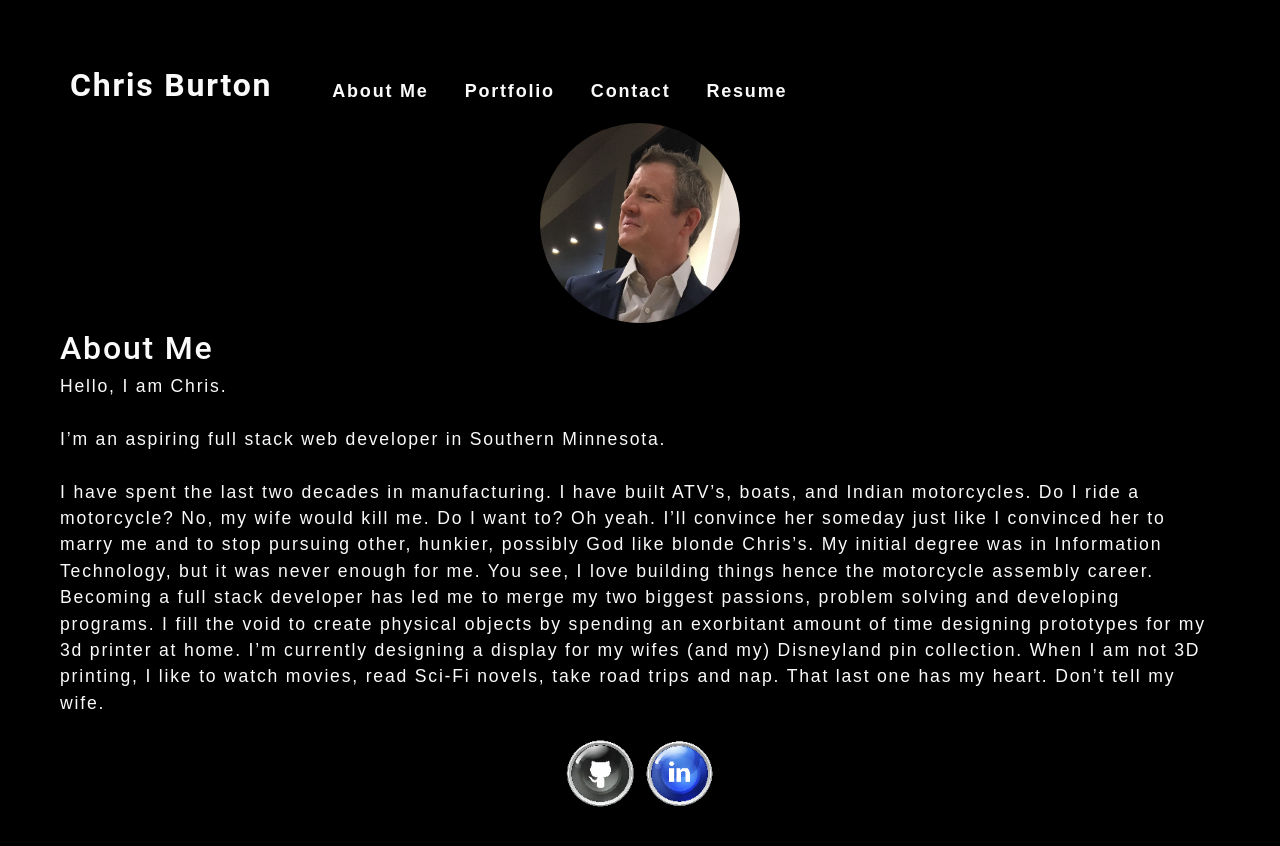
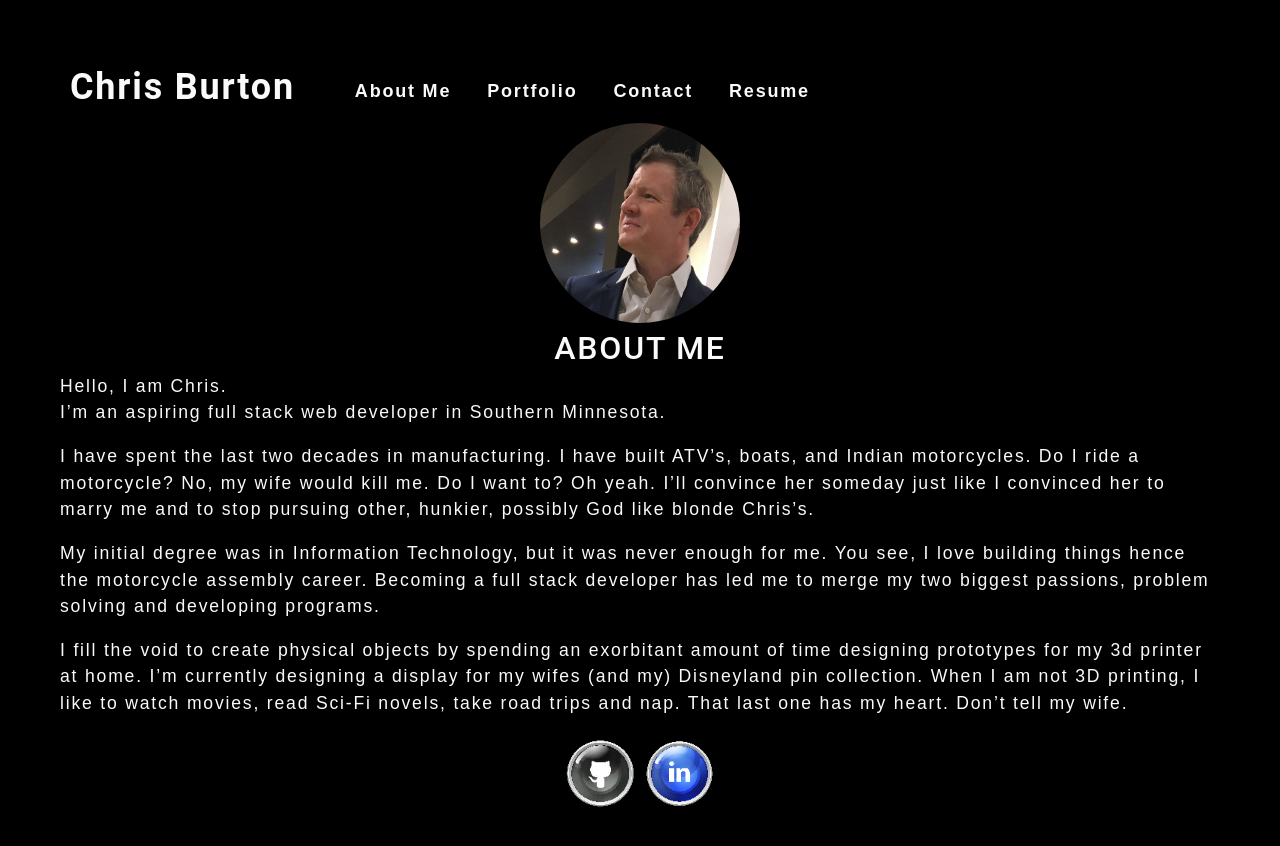
Before and after one commit to Wizzle13/cburton-portfolio, a React (Create React App) app: page / in a window 1280 px wide. Shown: the top 846 px of the page. Built offline with nearby package versions, Linux system fonts and the light colour scheme.

Commit message:
adjusted page titles and page lay outs to work better with moble

```diff
--- a/src/components/Header.js
+++ b/src/components/Header.js
@@ -5,11 +5,11 @@ function Header() {
   const [contactSelected, setContactSelected] = useState(false);
     return (
         <header className="flex-row px-1">
-          <h2>
+          <h1>
             <a data-testid="link" href="/">
               <span>Chris Burton</span>
             </a>
-          </h2>
+          </h1>
           <Nav>
             contactSelected={contactSelected}
             setContactSelected={setContactSelected}
--- a/src/css/App.css
+++ b/src/css/App.css
@@ -5,6 +5,23 @@
 .App-logo {
   height: 40vmin;
   pointer-events: none;
+}
+
+.section-title {
+  text-align: center;
+}
+
+.contactme
+{
+    display: block;
+    text-align: center;
+}
+
+form {
+  display: inline-block;
+  margin-left: auto;
+  margin-right: auto;
+  text-align: left;
 }
 
 @media (prefers-reduced-motion: no-preference) {
@@ -36,3 +53,23 @@
     transform: rotate(360deg);
   }
 }
+
+/* MEDIA QUERY FOR SMALLER DESKTOP SCREENS AND SMALLER */
+@media screen and (max-width: 980px) {
+
+}
+
+/* MEDIA QUERY FOR TABLETS AND SMALLER */
+@media screen and (max-width: 768px) {
+
+}
+
+/* MEDIA QUERY FOR MOBILE PHONES AND SMALLER */
+@media screen and (max-width: 575px) {
+  .contactme   {
+    text-align: left;
+  }
+
+
+
+}
--- a/src/pages/About.js
+++ b/src/pages/About.js
@@ -10,18 +10,22 @@ function About() {
                     <img src={require(`../assets/images/profilepic.webp`)} alt="/" />
 
                 </section>
-                <h2 className='section-title'>About Me</h2>
+                <h2 className='section-title'>ABOUT ME</h2>
                 <p className='aboutme-info'>
                     Hello, I am Chris.
-                    <br/>
-                    <br/>
-                    I’m an aspiring full stack web developer in Southern Minnesota.
-                    <br/>
-                    <br/>
-                    I have spent the last two decades in manufacturing. I have built ATV’s, boats, and Indian motorcycles. Do I ride a motorcycle? No, my wife would kill me. Do I want to? Oh yeah. I’ll convince her someday just like I convinced her to marry me and to stop pursuing other, hunkier, possibly God like blonde Chris’s.
-                    My initial degree was in Information Technology, but it was never enough for me. You see, I love building things hence the motorcycle assembly career. Becoming a full stack developer has led me to merge my two biggest passions, problem solving and developing programs.
-                    I fill the void to create physical objects by spending an exorbitant amount of time designing prototypes for my 3d printer at home. I’m currently designing a display for my wifes (and my) Disneyland pin collection.
-                    When I am not 3D printing, I like to watch movies, read Sci-Fi novels, take road trips and nap. That last one has my heart. Don’t tell my wife.
+                    <p>
+                        I’m an aspiring full stack web developer in Southern Minnesota.
+                    </p>
+                    <p>
+                        I have spent the last two decades in manufacturing. I have built ATV’s, boats, and Indian motorcycles. Do I ride a motorcycle? No, my wife would kill me. Do I want to? Oh yeah. I’ll convince her someday just like I convinced her to marry me and to stop pursuing other, hunkier, possibly God like blonde Chris’s.
+                    </p>
+                    <p>
+                        My initial degree was in Information Technology, but it was never enough for me. You see, I love building things hence the motorcycle assembly career. Becoming a full stack developer has led me to merge my two biggest passions, problem solving and developing programs.
+                    </p>
+                    <p>
+                        I fill the void to create physical objects by spending an exorbitant amount of time designing prototypes for my 3d printer at home. I’m currently designing a display for my wifes (and my) Disneyland pin collection.
+                        When I am not 3D printing, I like to watch movies, read Sci-Fi novels, take road trips and nap. That last one has my heart. Don’t tell my wife.
+                    </p>
                 </p>
             </section>
         </div>
--- a/src/pages/Contact.js
+++ b/src/pages/Contact.js
@@ -43,8 +43,8 @@ function ContactForm() {
     }
 
     return (
-        <section>
-          <h1 data-testid="h1tag">Contact me</h1>
+        <section className='contactme'>
+          <h2 className='section-title'>CONTACT ME</h2>
           <form id="contact-form" ref={form} onSubmit={sendEmail}>
             <div>
                 <label htmlFor="name">Name:</label><br />
@@ -56,7 +56,7 @@ function ContactForm() {
             </div>
             <div>
                 <label htmlFor="message">Message:</label><br />
-                <textarea name="message" defaultValue={message} onBlur={handleChange} rows="5" />
+                <textarea name="message" defaultValue={message} onBlur={handleChange} cols="15" />
                 {errorMessage && (
                     <div>
                         <p className='error-text'>{errorMessage}</p>
--- a/src/pages/Portfolio.js
+++ b/src/pages/Portfolio.js
@@ -4,7 +4,7 @@ import Project from '../components/Projects';
 function Portfolio() {
     return (
         <section>
-            <h1>Portfolio</h1>
+            <h2 className='section-title'>PORTFOLIO</h2>
             <Project></Project>
         </section>
     );
--- a/src/pages/Resume.js
+++ b/src/pages/Resume.js
@@ -7,7 +7,7 @@ function Resume() {
             <section id="resume">
                 <h2 className='section-title'>Resume</h2>
                 <div className='resume'>
-                    Download my <a href={require(`../assets/cburton_resume.pdf`)} download>Resume</a>
+                    Download <a href={require(`../assets/cburton_resume.pdf`)} download>Resume</a>
                     <br />
                     <br />
                     <p>
```
